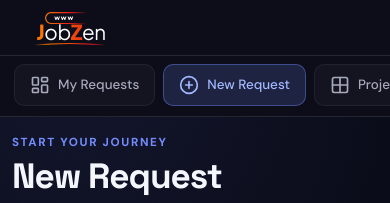
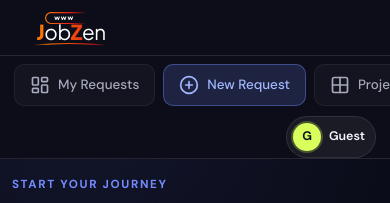
Before and after one commit to LokeshAI669/start-project, a React (Vite) app in the folder frontend/: page /request in a window 390 px wide. Shown: the top 203 px of the page. Built offline with nearby package versions, Linux system fonts and the light colour scheme; no server answers.

Commit message:
fix: hardcode sidebar profile to Guest for all student views and apply responsive styles

```diff
--- a/frontend/src/pages/student/BrowseCatalog.jsx
+++ b/frontend/src/pages/student/BrowseCatalog.jsx
@@ -155,7 +155,7 @@ export default function BrowseCatalog() {
 
         <div className="pc-sidebar-profile">
           <div className="pc-profile-letter">G</div>
-          <div>
+          <div className="pc-sidebar-profile-text">
             <strong>Guest</strong>
             <small>Browse as guest</small>
           </div>
--- a/frontend/src/pages/student/Dashboard.jsx
+++ b/frontend/src/pages/student/Dashboard.jsx
@@ -82,10 +82,10 @@ export default function Dashboard() {
     }
   }, []);
 
-  // Resolve display name and initial for sidebar profile
-  const displayName  = user?.name  || anonUser?.name  || 'Guest';
-  const displayEmail = user?.email || anonUser?.email || 'Browse as guest';
-  const displayLetter = displayName.charAt(0).toUpperCase() || 'G';
+  // Force Guest profile for student views
+  const displayName  = 'Guest';
+  const displayEmail = 'Browse as guest';
+  const displayLetter = 'G';
 
   const fetchRequests = useCallback(async (manual = false) => {
     if (manual) setRefreshing(true);
--- a/frontend/src/pages/student/ProjectCatalog.css
+++ b/frontend/src/pages/student/ProjectCatalog.css
@@ -97,15 +97,33 @@
   border: 1px solid var(--pc-border);
   border-radius: 14px;
   background: rgba(255, 255, 255, 0.04);
+  backdrop-filter: blur(8px);
+  transition: background 0.2s ease, border-color 0.2s ease;
+  min-width: 0;
+}
+
+.pc-sidebar-profile:hover {
+  background: rgba(255, 255, 255, 0.07);
+  border-color: rgba(255, 255, 255, 0.16);
+}
+
+.pc-sidebar-profile-text {
+  min-width: 0;
+  flex: 1;
+  overflow: hidden;
 }
 
 .pc-sidebar-profile strong,
 .pc-sidebar-profile small {
   display: block;
+  white-space: nowrap;
+  overflow: hidden;
+  text-overflow: ellipsis;
 }
 
 .pc-sidebar-profile strong {
   font-size: 0.85rem;
+  font-weight: 600;
   color: #f5f7ff;
 }
 
@@ -118,14 +136,16 @@
 .pc-profile-letter {
   display: grid;
   place-items: center;
-  width: 34px;
-  height: 34px;
+  width: 36px;
+  height: 36px;
   border-radius: 50%;
   color: #111421;
   background: #d8ff5c;
   font-weight: 700;
   font-size: 0.9rem;
   flex-shrink: 0;
+  box-shadow: 0 0 0 2px rgba(216, 255, 92, 0.25);
+  letter-spacing: -0.02em;
 }
 
 /* ══════════════════════════════════════════════════════════════
@@ -654,6 +674,12 @@
     padding: 11px 12px;
   }
 
+  .pc-profile-letter {
+    width: 34px;
+    height: 34px;
+    font-size: 0.85rem;
+  }
+
   .pc-main {
     padding: 24px 18px 60px;
   }
@@ -710,7 +736,34 @@
     justify-content: flex-start;
   }
 
+  /* On mobile, convert to compact inline pill in the top bar */
   .pc-sidebar-profile {
+    display: flex;
+    flex-direction: row;
+    align-items: center;
+    gap: 8px;
+    margin: 0 14px 0 auto;
+    padding: 6px 10px 6px 6px;
+    border-radius: 99px;
+    background: rgba(255, 255, 255, 0.06);
+    border: 1px solid var(--pc-border);
+    backdrop-filter: blur(8px);
+    flex-shrink: 0;
+    max-width: 180px;
+  }
+
+  .pc-profile-letter {
+    width: 28px;
+    height: 28px;
+    font-size: 0.78rem;
+  }
+
+  .pc-sidebar-profile strong {
+    font-size: 0.78rem;
+    max-width: 100px;
+  }
+
+  .pc-sidebar-profile small {
     display: none;
   }
 
--- a/frontend/src/pages/student/SubmitRequest.css
+++ b/frontend/src/pages/student/SubmitRequest.css
@@ -100,15 +100,33 @@
   border: 1px solid var(--sr-border);
   border-radius: 14px;
   background: rgba(255, 255, 255, 0.04);
+  backdrop-filter: blur(8px);
+  transition: background 0.2s ease, border-color 0.2s ease;
+  min-width: 0;
+}
+
+.sr-sidebar-profile:hover {
+  background: rgba(255, 255, 255, 0.07);
+  border-color: rgba(255, 255, 255, 0.16);
+}
+
+.sr-sidebar-profile-text {
+  min-width: 0;
+  flex: 1;
+  overflow: hidden;
 }
 
 .sr-sidebar-profile strong,
 .sr-sidebar-profile small {
   display: block;
+  white-space: nowrap;
+  overflow: hidden;
+  text-overflow: ellipsis;
 }
 
 .sr-sidebar-profile strong {
   font-size: 0.85rem;
+  font-weight: 600;
   color: #f5f7ff;
 }
 
@@ -121,14 +139,16 @@
 .sr-profile-letter {
   display: grid;
   place-items: center;
-  width: 34px;
-  height: 34px;
+  width: 36px;
+  height: 36px;
   border-radius: 50%;
   color: #111421;
   background: var(--sr-green);
   font-weight: 700;
   font-size: 0.9rem;
   flex-shrink: 0;
+  box-shadow: 0 0 0 2px rgba(216, 255, 92, 0.25);
+  letter-spacing: -0.02em;
 }
 
 /* ══════════════════════════════════════════════════════════════
@@ -779,6 +799,12 @@ input[type="time"].sr-input::-webkit-calendar-picker-indicator:hover {
     padding: 11px 12px;
   }
 
+  .sr-profile-letter {
+    width: 34px;
+    height: 34px;
+    font-size: 0.85rem;
+  }
+
   .sr-main {
     padding: 24px 18px 60px;
   }
@@ -836,7 +862,34 @@ input[type="time"].sr-input::-webkit-calendar-picker-indicator:hover {
     justify-content: flex-start;
   }
 
+  /* On mobile, convert to compact inline pill in the top bar */
   .sr-sidebar-profile {
+    display: flex;
+    flex-direction: row;
+    align-items: center;
+    gap: 8px;
+    margin: 0 14px 0 auto;
+    padding: 6px 10px 6px 6px;
+    border-radius: 99px;
+    background: rgba(255, 255, 255, 0.06);
+    border: 1px solid var(--sr-border);
+    backdrop-filter: blur(8px);
+    flex-shrink: 0;
+    max-width: 180px;
+  }
+
+  .sr-profile-letter {
+    width: 28px;
+    height: 28px;
+    font-size: 0.78rem;
+  }
+
+  .sr-sidebar-profile strong {
+    font-size: 0.78rem;
+    max-width: 100px;
+  }
+
+  .sr-sidebar-profile small {
     display: none;
   }
 
--- a/frontend/src/pages/student/SubmitRequest.jsx
+++ b/frontend/src/pages/student/SubmitRequest.jsx
@@ -507,13 +507,10 @@ export default function SubmitRequest() {
    SIDEBAR
    ───────────────────────────────────────────────────────────── */
 function Sidebar({ active }) {
-  const { user } = useContext(AuthContext);
-  const anonUser = (() => {
-    try { return JSON.parse(localStorage.getItem('anon_user') || 'null'); } catch { return null; }
-  })();
-  const displayName   = user?.name  || anonUser?.name  || 'Guest';
-  const displayEmail  = user?.email || anonUser?.email || 'Browse as guest';
-  const displayLetter = displayName.charAt(0).toUpperCase() || 'G';
+  // Force Guest profile for student views
+  const displayName   = 'Guest';
+  const displayEmail  = 'Browse as guest';
+  const displayLetter = 'G';
 
   return (
     <aside className="sr-sidebar">
@@ -535,7 +532,7 @@ function Sidebar({ active }) {
 
       <div className="sr-sidebar-profile">
         <div className="sr-profile-letter">{displayLetter}</div>
-        <div>
+        <div className="sr-sidebar-profile-text">
           <strong>{displayName}</strong>
           <small>{displayEmail}</small>
         </div>
```
